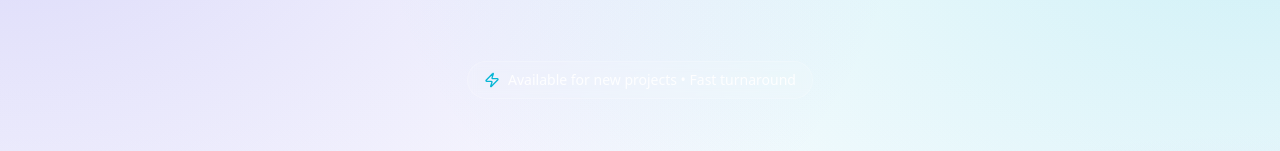
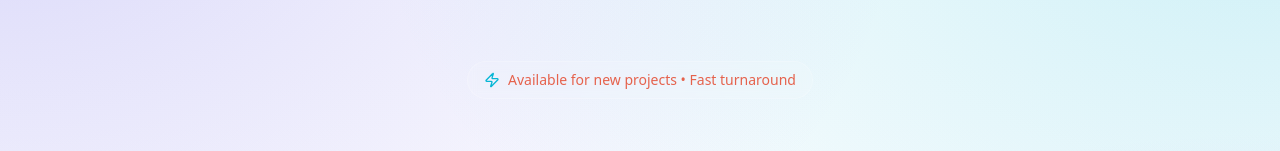
Before and after one commit to Oluwataye/profile-page, a React (Vite) app: page / in a window 1280 px wide. Shown: the part 173-324 px from the top of the page. Built offline with nearby package versions, Linux system fonts and the light colour scheme; no server answers; the database is empty.

Commit message:
Visual edit in Lovable

```diff
--- a/src/pages/Index.tsx
+++ b/src/pages/Index.tsx
@@ -209,7 +209,7 @@ const Index = () => {
         <div className="container mx-auto max-w-5xl text-center space-y-6 mb-20 relative z-10">
           <div className="inline-flex items-center gap-2 px-4 py-2 rounded-full bg-white/10 backdrop-blur-sm border border-white/20 mb-4 animate-fade-in">
             <Zap className="w-4 h-4 text-accent" />
-            <span className="text-sm text-white/90 font-medium">Available for new projects • Fast turnaround</span>
+            <span className="text-sm font-medium text-[#e55a42]/95">Available for new projects • Fast turnaround</span>
           </div>
 
           {profilePhotoUrl && <div className="flex justify-center mb-8 animate-scale-in" style={{
```
